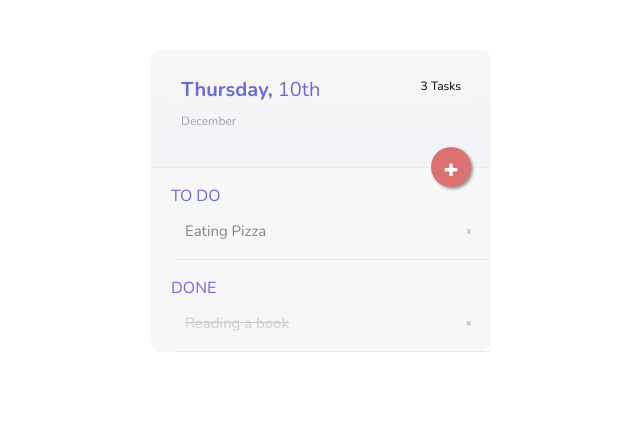
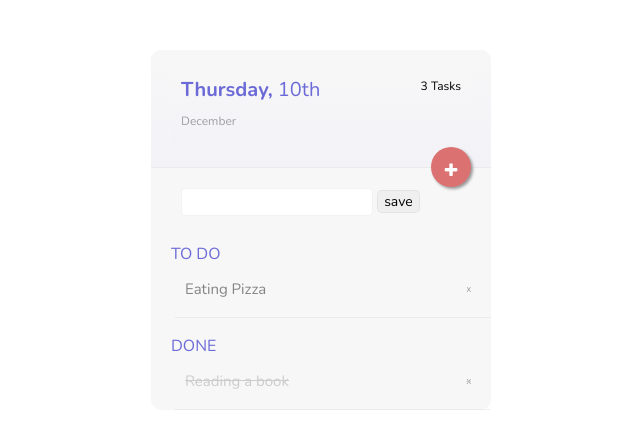
Before and after one commit to imacoolgirlyo/TodoList, a plain HTML site: page index.html in a window 1280 px wide. Both pictures are taken after a click on the link 770 px from the left and 167 px from the top of the page. Shown: the whole page, without its empty margins (319-959 px from the left). Drawn offline with nearby package versions, Linux system fonts and the light colour scheme.

Commit message:
Input Div Toggle 추가

```diff
--- a/index.html
+++ b/index.html
@@ -28,18 +28,16 @@
             </div>
             <div>
                     <a href="#" class="float">
-                    <i class="fa fa-plus my-float"></i>
+                        <i class="fa fa-plus my-float"></i>
                     </a>
             </div>
 
         </div>
-
-
-
-    <div class="list__input" style = "display : none">
+    <div id = "input_div" class="list__input"   style = "display : none">
         <input type = "text" class="list__input-content" id="input"/>
         <button id="add" class="list__input-btn"> save </button>
     </div>
+
     <div id= "info-container" class= "list__info-container">
    <ul id = "todo" class = "todo">
        <div class = "title">TO DO</div>
--- a/js/upgrade.js
+++ b/js/upgrade.js
@@ -5,8 +5,17 @@ var data = (localStorage.getItem('todoList')) ? JSON.parse(localStorage.getItem(
     completed : []
 };
 
+document.getElementsByClassName("float")[0].addEventListener('click', function(){
+    var input_div = document.getElementById("input_div");
+    if(input_div.style.display === "none"){
+        input_div.style.display = "block";
+    } else {
+        input_div.style.display = "none";
+    }
+})
+
+
 // 새로운 아이템 추가
-
 
 document.getElementById("add").addEventListener('click', function(){
     var input = document.getElementById("input").value;
```
